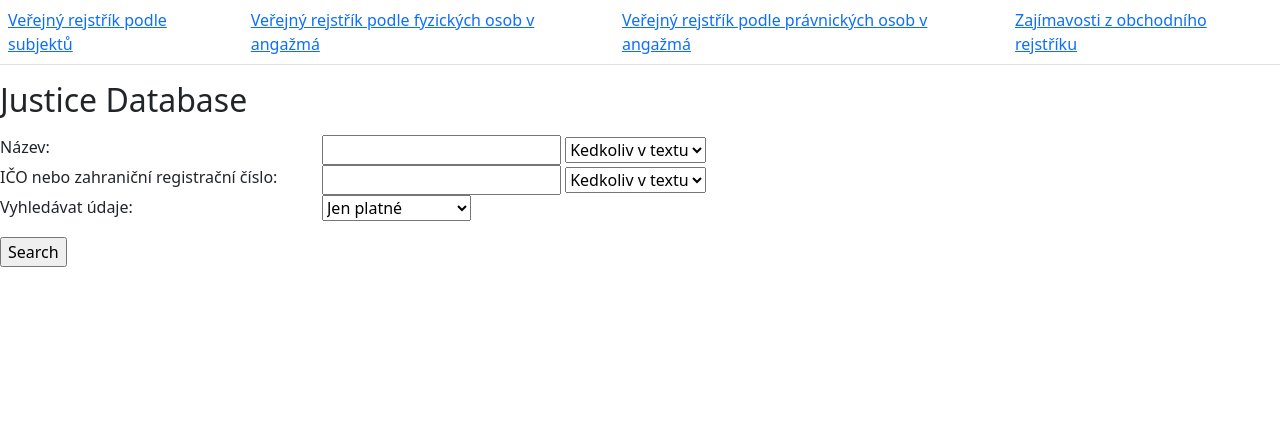
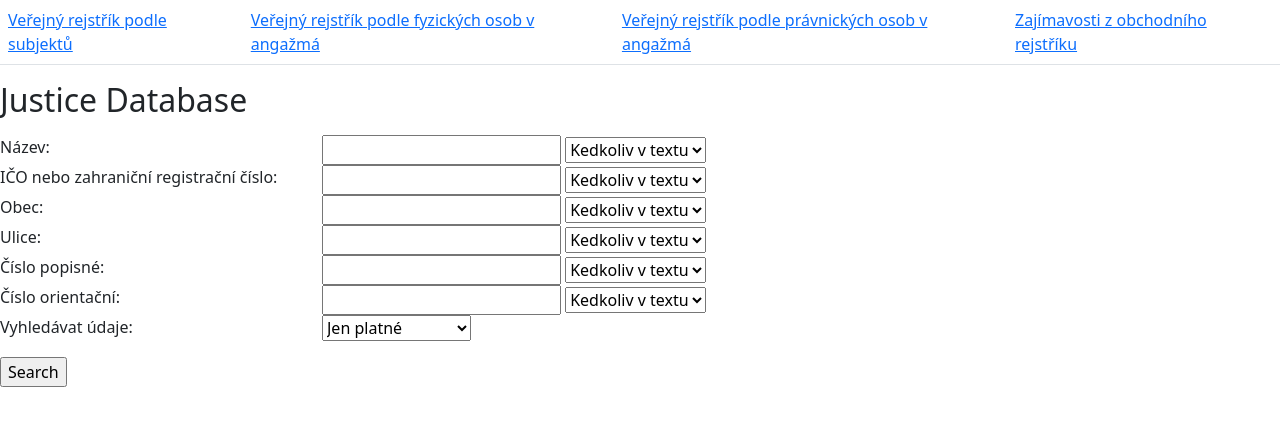
Before and after one commit to SveterCZE/justice, a Flask app: page /entity in a window 1280 px wide. Shown: the top 426 px of the page. Run offline with Flask 2, Linux system fonts and the light colour scheme; some libraries are stand-ins or nearby versions.

Commit message:
update search by legal persons

```diff
--- a/db_creation.py
+++ b/db_creation.py
@@ -234,7 +234,9 @@ def create_tables(conn):
 	"ico"	INTEGER,
 	"reg_cislo"	INTEGER,
 	"nazev"	TEXT,
-	UNIQUE("ico","reg_cislo","nazev"),
+	"adresa_id" INTEGER,
+	UNIQUE("ico","reg_cislo","nazev","adresa_id"),
+	FOREIGN KEY("adresa_id") REFERENCES "adresy_v2"("id"),
 	PRIMARY KEY("id" AUTOINCREMENT)
 ); """
 
--- a/forms.py
+++ b/forms.py
@@ -147,6 +147,23 @@ class EntitySearchForm(Form):
     entity_number_search = StringField(u'IČO nebo zahraniční registrační číslo:')
     entity_number_search_selection = SelectField('', choices=search_options)
 
+    # REMOVE DUPLICITY
+    obec_search = StringField(u'Obec:')
+    obec_search_selection = SelectField('', choices=search_options)
+    obec_search_actual = SelectField('', choices=actual_options)
+
+    ulice_search = StringField(u'Ulice:')
+    ulice_search_selection = SelectField('', choices=search_options)
+    ulice_search_actual = SelectField('', choices=actual_options)
+
+    cp_search = StringField(u'Číslo popisné:')
+    cp_search_selection = SelectField('', choices=search_options)
+    cp_search_actual = SelectField('', choices=actual_options)
+
+    co_search = StringField(u'Číslo orientační:')
+    co_search_selection = SelectField('', choices=search_options)
+    co_search_actual = SelectField('', choices=actual_options)
+
     entity_actual_selection = SelectField('', choices=actual_options)
 
 class CompanyForm(Form):
--- a/main.py
+++ b/main.py
@@ -142,6 +142,18 @@ def search_results_entity(search):
     entity_number = search.entity_number_search.data
     entity_number_search_method = search.entity_number_search_selection.data
 
+    obec = search.obec_search.data
+    obec_search_method = search.obec_search_selection.data
+
+    ulice = search.ulice_search.data
+    ulice_search_method = search.ulice_search_selection.data
+
+    co = search.co_search.data
+    co_search_method = search.co_search_selection.data
+
+    cp = search.cp_search.data
+    cp_search_method = search.cp_search_selection.data
+
     actual_selection = search.entity_actual_selection.data
 
     qry = Pravnicka_Osoba.query
@@ -166,6 +178,42 @@ def search_results_entity(search):
             qry = qry.filter(Pravnicka_Osoba.nazev.like(f'{entity_name}%'))
         elif entity_name_search_method == "text_exact":
             qry = qry.filter(Pravnicka_Osoba.nazev == entity_name)
+
+    if obec:
+        qry = qry.join(Adresy_v2, Pravnicka_Osoba.adresa)
+        if obec_search_method == "text_anywhere":
+            qry = qry.filter(Adresy_v2.obec.contains(obec))
+        elif obec_search_method == "text_beginning":
+            qry = qry.filter(Adresy_v2.obec.like(f'{obec}%'))
+        elif obec_search_method == "text_exact":
+            qry = qry.filter(Adresy_v2.obec == obec)
+
+    if ulice:
+        qry = qry.join(Adresy_v2, Pravnicka_Osoba.adresa)
+        if ulice_search_method == "text_anywhere":
+            qry = qry.filter(Adresy_v2.ulice.contains(ulice))
+        elif ulice_search_method == "text_beginning":
+            qry = qry.filter(Adresy_v2.ulice.like(f'{ulice}%'))
+        elif ulice_search_method == "text_exact":
+            qry = qry.filter(Adresy_v2.ulice == ulice)
+
+    if cp:
+        qry = qry.join(Adresy_v2, Pravnicka_Osoba.adresa)
+        if cp_search_method == "text_anywhere":
+            qry = qry.filter(Adresy_v2.cisloPo.contains(cp))
+        elif cp_search_method == "text_beginning":
+            qry = qry.filter(Adresy_v2.cisloPo.like(f'{cp}%'))
+        elif cp_search_method == "text_exact":
+            qry = qry.filter(Adresy_v2.cisloPo == cp)
+
+    if co:
+        qry = qry.join(Adresy_v2, Pravnicka_Osoba.adresa)
+        if co_search_method == "text_anywhere":
+            qry = qry.filter(Adresy_v2.cisloOr.contains(co))
+        elif co_search_method == "text_beginning":
+            qry = qry.filter(Adresy_v2.cisloOr.like(f'{co}%'))
+        elif co_search_method == "text_exact":
+            qry = qry.filter(Adresy_v2.cisloOr == co)
 
     results = qry.all()
     print(results)
--- a/models.py
+++ b/models.py
@@ -228,6 +228,8 @@ class Pravnicka_Osoba(db.Model):
     sole_shareholder_association = db.relationship("Jediny_Akcionar_Association")
     statut_org_association = db.relationship("Statutarni_Organ_Clen_Association")
     supervisory_board_member_association = db.relationship("Dozorci_Rada_Clen_Association")
+    adresa_id = db.Column(db.Integer, db.ForeignKey('adresy_v2.id'))
+    adresa = db.relationship("Adresy_v2")
 
 class Fyzicka_Osoba(db.Model):
     __tablename__ = "fyzicke_osoby"
@@ -341,7 +343,6 @@ class Podily_Association(db.Model):
     zapis_datum = db.Column(MyType)
     vymaz_datum = db.Column(MyType)
     druh_podilu_id = db.Column(db.Integer, db.ForeignKey('druhy_podilu.id'))
-    # vklad_typ = db.Column(db.String)
     vklad_typ = db.Column(MyCurrency)
     vklad_text = db.Column(db.String)
     souhrn_typ = db.Column(MyContribution)
--- a/templates/search_form_entity.html
+++ b/templates/search_form_entity.html
@@ -40,6 +40,46 @@
         </div>
       </div>
 
+<!-- MUNICIPALITY -->
+    <div class="row g-2">
+      <div class="col-sm-3">
+        {{ form.obec_search.label }}
+      </div>
+      <div class="col-sm">
+        {{ form.obec_search()|safe }} {{ form.obec_search_selection }}
+      </div>
+    </div>
+
+<!-- STREET -->
+    <div class="row g-2">
+      <div class="col-sm-3">
+        {{ form.ulice_search.label }}
+      </div>
+      <div class="col-sm">
+        {{ form.ulice_search()|safe }} {{ form.ulice_search_selection }}
+      </div>
+    </div>
+
+<!-- DESCR. NO. -->
+    <div class="row g-2">
+      <div class="col-sm-3">
+        {{ form.cp_search.label }}
+      </div>
+      <div class="col-sm">
+        {{ form.cp_search()|safe }} {{ form.cp_search_selection }}
+      </div>
+    </div>
+
+<!-- OREINT. NO. -->
+    <div class="row g-2">
+      <div class="col-sm-3">
+        {{ form.co_search.label }}
+      </div>
+      <div class="col-sm">
+        {{ form.co_search()|safe }} {{ form.co_search_selection }}
+      </div>
+    </div>
+
 <!-- Search -->
       <div class="row g-2">
         <div class="col-sm-3">
```
Also changed, not shown: update_db.py (+11 -12 lines).
